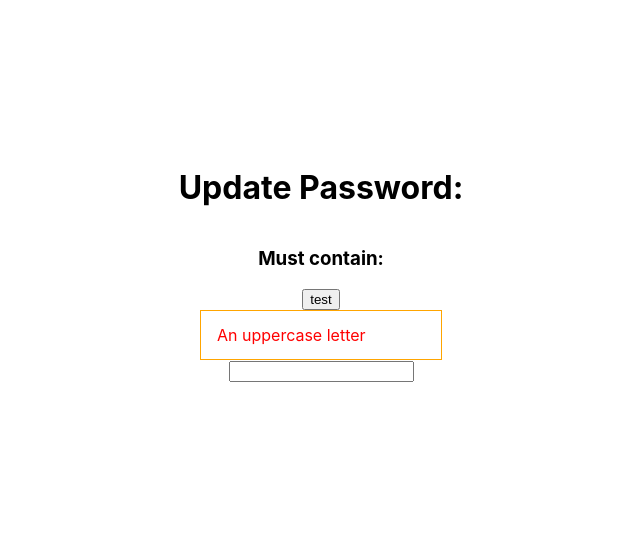
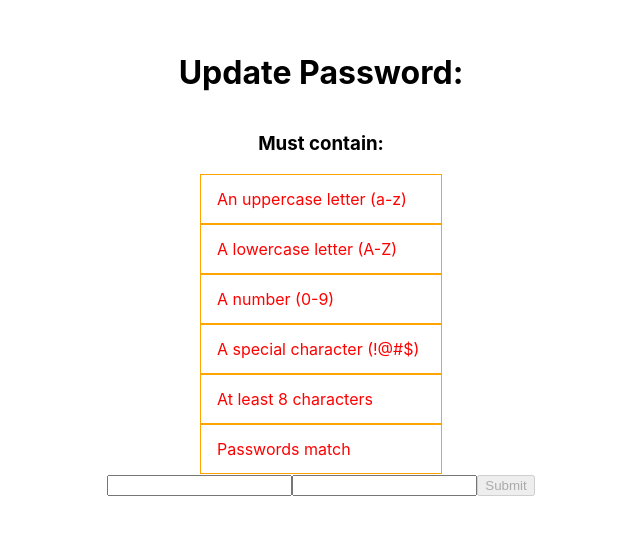
Before and after one commit to cooljasonmelton/password-checklist, a React (Create React App) app: page / in a window 1280 px wide. Shown: the part 136-670 px from the top of the page, without its empty margins (319-959 px from the left). Built offline with nearby package versions, Linux system fonts and the light colour scheme.

Commit message:
finished all functionality for validations

```diff
--- /dev/null
+++ b/src/components/MustContainItem.js
@@ -0,0 +1,29 @@
+import React from 'react';
+
+//styling
+import './SetPasswordForm.css';
+
+const MustContainItem = props => {
+    const {label} = props
+
+    const setClass = () => {
+        const classArr = ["must-line"]
+        if (label[1]) classArr.push('cross-out')
+        return classArr.join(' ')
+      }
+
+
+    return (
+        <div className="MustContainItem">
+
+            <div className="must-item">
+                <p className="must-text">{label[0]}</p>
+                <div className={setClass()}></div>
+            </div>
+
+
+        </div>
+  );
+}
+
+export default MustContainItem;
--- a/src/components/SetPasswordForm.css
+++ b/src/components/SetPasswordForm.css
@@ -36,7 +36,7 @@
     background-color: red;
     border-radius: 1px;
 
-    transition: 2s;
+    transition: 1s;
 }
 
 .cross-out{
--- a/src/components/SetPasswordForm.js
+++ b/src/components/SetPasswordForm.js
@@ -2,29 +2,76 @@ import React, { useState } from 'react';
 
 //styling
 import './SetPasswordForm.css';
+import MustContainItem from './MustContainItem';
 
 const SetPasswordForm = () => {
-  const [upperCase, setUpperCase] = useState(false)
+  // form inputs
+  const [passwordOne, setPasswordOne] = useState("")
+  const [passwordTwo, setPasswordTwo] = useState("")
 
-  const setClass = () => {
-    const classArr = ["must-line"]
-    if (upperCase) classArr.push('cross-out')
-    return classArr.join(' ')
+  // booleans for password validations
+  const [containsUL, setContainsUL] = useState(false)
+  const [containsLL, setContainsLL] = useState(false)
+  const [containsN, setContainsN] = useState(false)
+  const [containsSC, setContainsSC] = useState(false)
+  const [contains8C, setContains8C] = useState(false)
+  const [passwordMatch, setPasswordMatch] = useState(false)
+  const [allValid, setAllValid] = useState(false)
+
+
+
+  const mustContainLabels = [
+    ["An uppercase letter (a-z)", containsUL],
+    ["A lowercase letter (A-Z)", containsLL],
+    ["A number (0-9)", containsN],
+    ["A special character (!@#$)", containsSC],
+    ["At least 8 characters", contains8C],
+    ["Passwords match", passwordMatch]
+  ]
+
+  const validatePassword = () => {
+    // has uppercase letter
+    if (passwordOne.toLowerCase() != passwordOne) setContainsUL(true)
+    else setContainsUL(false)
+
+    // has lowercase letter
+    if (passwordOne.toUpperCase() != passwordOne) setContainsLL(true)
+    else setContainsLL(false)
+
+    // has number
+    if (/\d/.test(passwordOne)) setContainsN(true)
+    else setContainsN(false)
+
+    // has special character
+    if (/[~`!#$%\^&*+=\-\[\]\\';,/{}|\\":<>\?]/g.test(passwordOne)) setContainsSC(true)
+    else setContainsSC(false)
+
+    // has 8 characters
+    if (passwordOne.split('').length > 8) setContains8C(true)
+    else setContains8C(false)
+
+    // passwords match
+    if (passwordOne !== "" && passwordOne === passwordTwo) setPasswordMatch(true)
+    else setPasswordMatch(false)
+
+    // all validations passed
+    if (containsUL && containsLL && containsN && containsSC && contains8C && passwordMatch) setAllValid(true)
+    else setAllValid(false)
+
+
   }
 
   return (
     <div className="SetPasswordForm cfb">
         <h1> Update Password: </h1>
         <h3>Must contain:</h3>
-        <button onClick={()=>setUpperCase(!upperCase)}> test </button>
 
-        <div className="must-item">
-          <p className="must-text">An uppercase letter</p>
-          <div className={setClass()}></div>
-        </div>
+        {mustContainLabels.map(label=> <MustContainItem label={label}/>)}
 
-        <form>
-            <input type="password" onChange={null}/>
+        <form className="password-form">
+            <input type="password" value={passwordOne} onChange={e=>setPasswordOne(e.target.value)} onKeyUp={validatePassword}/>
+            <input type="password" value={passwordTwo} onChange={e=>setPasswordTwo(e.target.value)} onKeyUp={validatePassword} />
+            <input type="submit" disabled={!allValid}/>
         </form>
     </div>
   );
```
